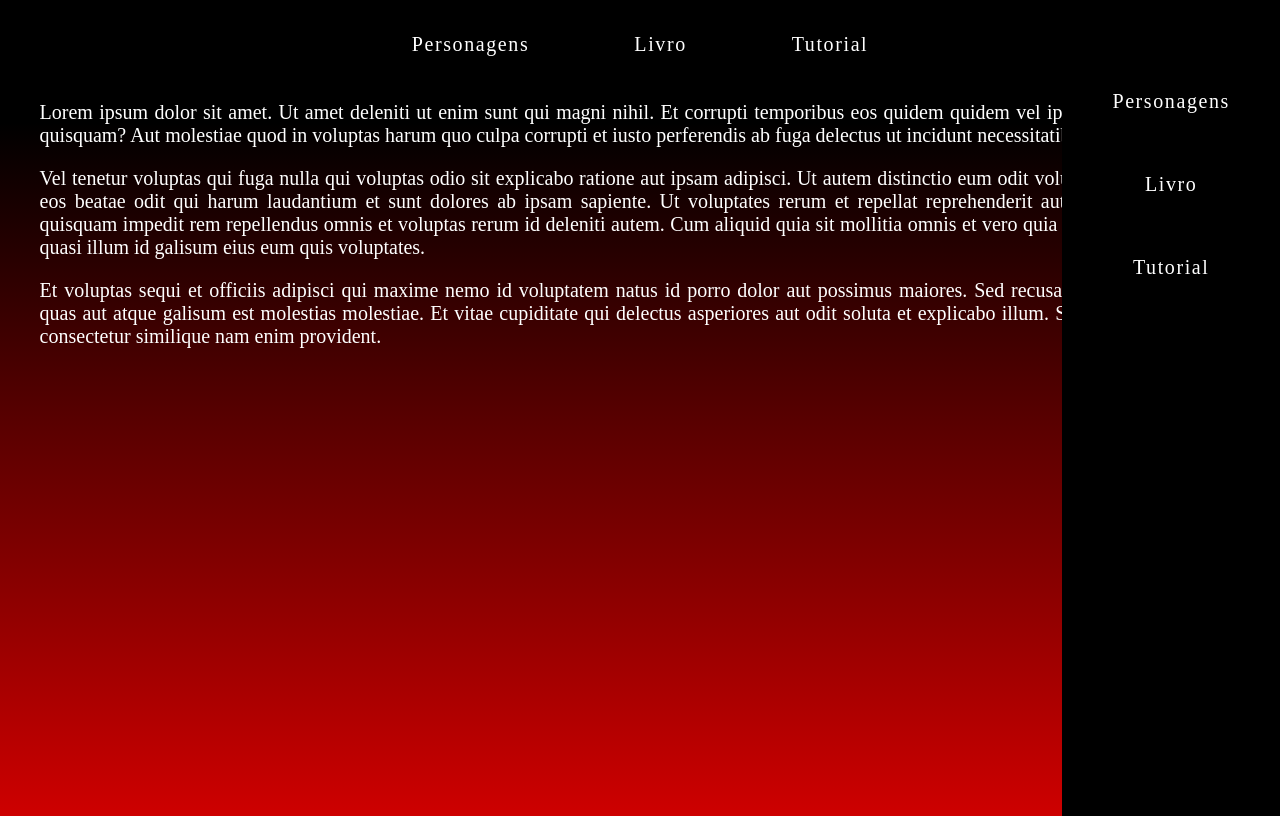
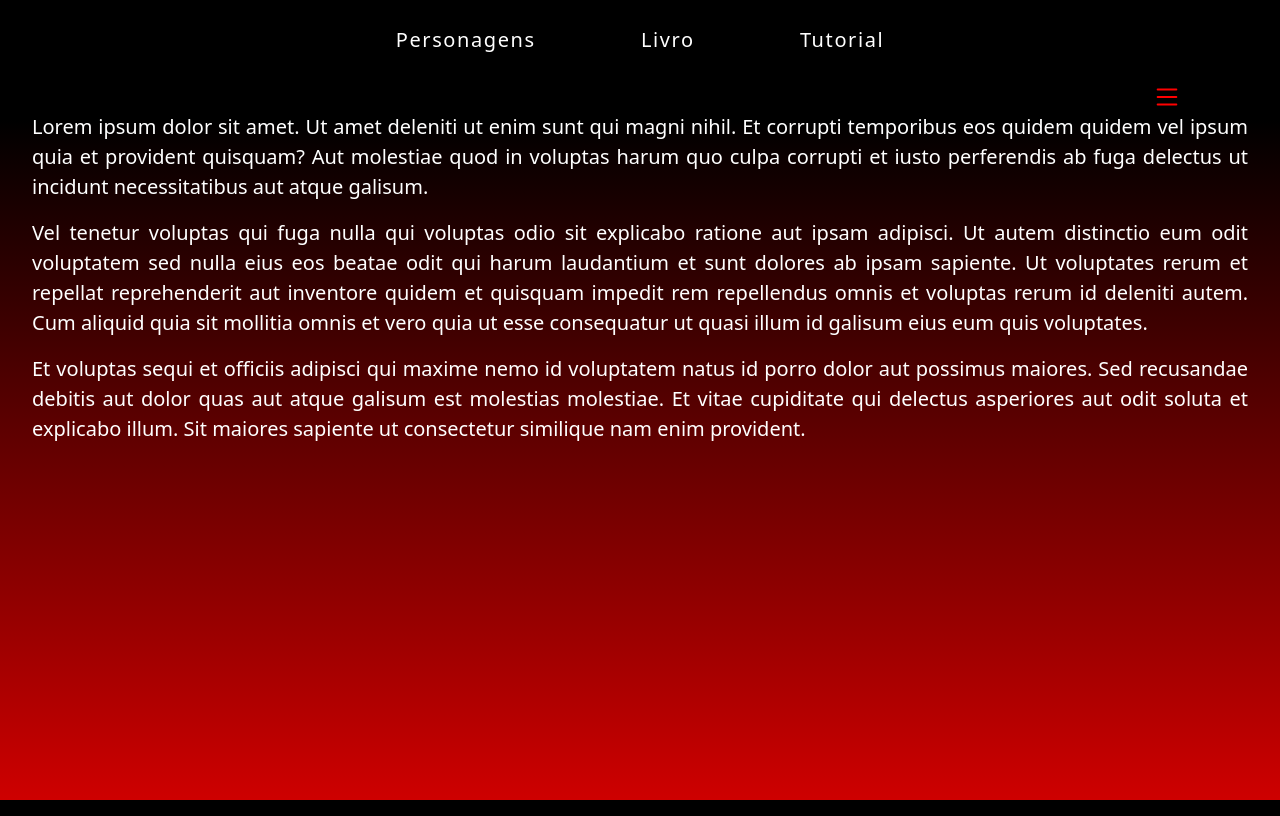
Before and after one commit to Wrube657/Rpg-do-Yure, a PHP site: page /pages/index.html in a window 1280 px wide. Run offline with PHP 8.4, Linux system fonts and the light colour scheme.

Commit message:
Foi feito o menu hambuguer, terminei praticamente essa parte, agora só vai faltar corrigir o erro de TENTAR FAZER ELE ABRIR, EU NÃO AGUENTO MAISS AAAAAAAAAAAAA. Também foi feito o xis de sair que também falta eu botar ele para funfar.

```diff
--- a/pages/index.html
+++ b/pages/index.html
@@ -5,12 +5,15 @@
     <meta charset="UTF-8">
     <meta name="viewport" content="width=device-width, initial-scale=1.0">
 
-
+    <link href="https://cdn.jsdelivr.net/npm/bootstrap@5.3.3/dist/css/bootstrap.min.css" rel="stylesheet"
+        integrity="sha384-QWTKZyjpPEjISv5WaRU9OFeRpok6YctnYmDr5pNlyT2bRjXh0JMhjY6hW+ALEwIH" crossorigin="anonymous">
     <link rel="stylesheet" href="/style/style.css">
+    <script src="menu.js" defer></script>
     <title>Menu Principal</title>
 </head>
 
 <body>
+    <header>
         <main align="center">
             <nav class="nav-container">
                 <a>
@@ -25,9 +28,25 @@
             </nav>
         </main><br>
 
-    <div class="menu-mobile">
+        <div class="btn-abrir-menu" id="btn-menu">
+
+            <svg xmlns="http://www.w3.org/2000/svg" width="30" height="30" fill="currentColor" class="bi bi-list"
+                viewBox="0 0 16 16">
+                <path fill-rule="evenodd"
+                    d="M2.5 12a.5.5 0 0 1 .5-.5h10a.5.5 0 0 1 0 1H3a.5.5 0 0 1-.5-.5m0-4a.5.5 0 0 1 .5-.5h10a.5.5 0 0 1 0 1H3a.5.5 0 0 1-.5-.5m0-4a.5.5 0 0 1 .5-.5h10a.5.5 0 0 1 0 1H3a.5.5 0 0 1-.5-.5" />
+            </svg>
+        </div>
+
+
+
+
+        <div class="menu-mobile" id="menu-mobile">
             <div class="btn-fechar">
-            <i class="bi bi-x-lg"></i>
+                <svg xmlns="http://www.w3.org/2000/svg" width="16" height="16" fill="currentColor" class="bi bi-x-lg"
+                    viewBox="0 0 16 16">
+                    <path
+                        d="M2.146 2.854a.5.5 0 1 1 .708-.708L8 7.293l5.146-5.147a.5.5 0 0 1 .708.708L8.707 8l5.147 5.146a.5.5 0 0 1-.708.708L8 8.707l-5.146 5.147a.5.5 0 0 1-.708-.708L7.293 8z" />
+                </svg>
             </div>
             <nav>
                 <a>
@@ -42,6 +61,7 @@
             </nav>
         </div>
 
+    </header>
 
     <p class="texto">Lorem ipsum dolor sit amet. Ut amet deleniti ut enim sunt qui magni nihil. Et corrupti temporibus
         eos quidem
--- /dev/null
+++ b/style/menu.js
@@ -0,0 +1,6 @@
+let btnMenu = document.getElementById('btn-menu')
+let menu = document.getElementById('menu-mobile')
+
+btnMenu.addEventListener('click', ()=>{
+    menu.classList.add('abrir-menu')
+})
--- a/style/style.css
+++ b/style/style.css
@@ -1,21 +1,44 @@
 /* Menu Mobile */
+
+.btn-abrir-menu svg {
+  color: #ff0000;
+  font-size: 50px;
+  right: -90%;
+  position: relative;
+}
+
+
+
 .menu-mobile {
   background-color: rgb(0, 0, 0);
   height: 100vh;
   position: fixed;
   top: 0;
   right: 0;
-  padding: 50px;
   z-index: 99999;
+  width: 0%;
+  overflow: hidden;
+transition: .5s;
+}
+
+.menu-mobile.abrir-menu {
+  width: 70%;
 }
 
 .menu-mobile a h3 {
   text-align: right;
   padding: 20px 4%;
+  font-size: 20px;
+  font-weight: 300;
 }
 
-.menu-mobile .btn-fechar i {
+
+
+.menu-mobile .btn-fechar {
   color: #ff0000;
+  font-size: 20px;
+  padding: 20px 5%;
+
 }
 
 body {
```
Lines whose indentation alone changed are shown as unchanged.
